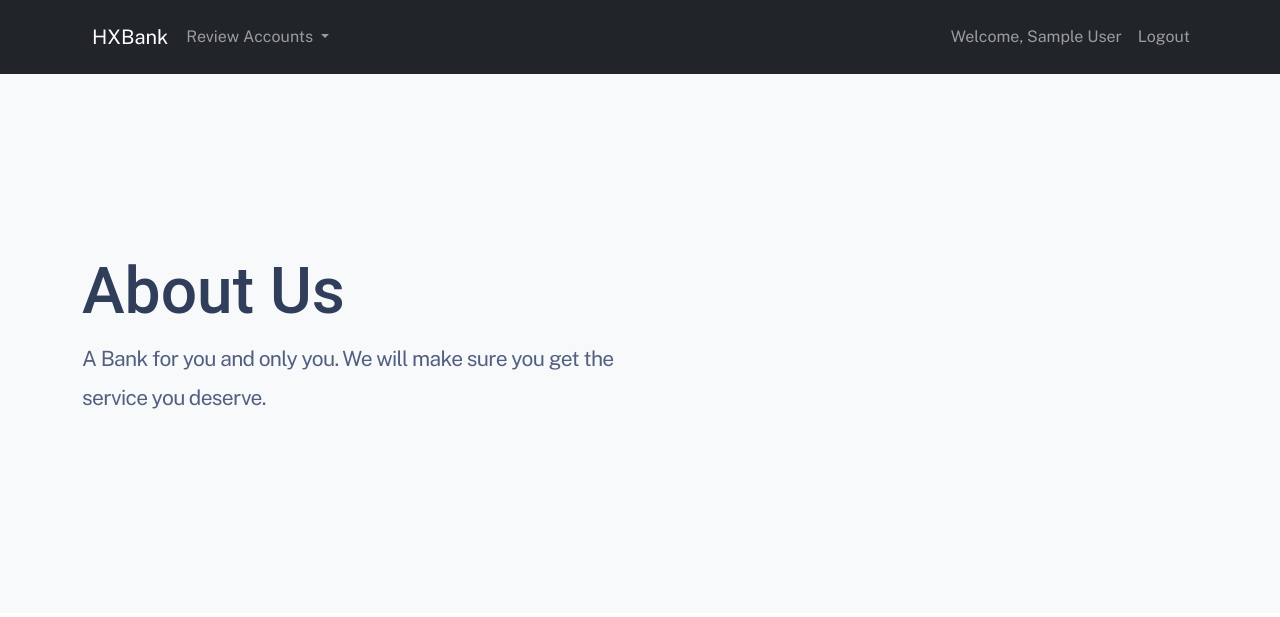
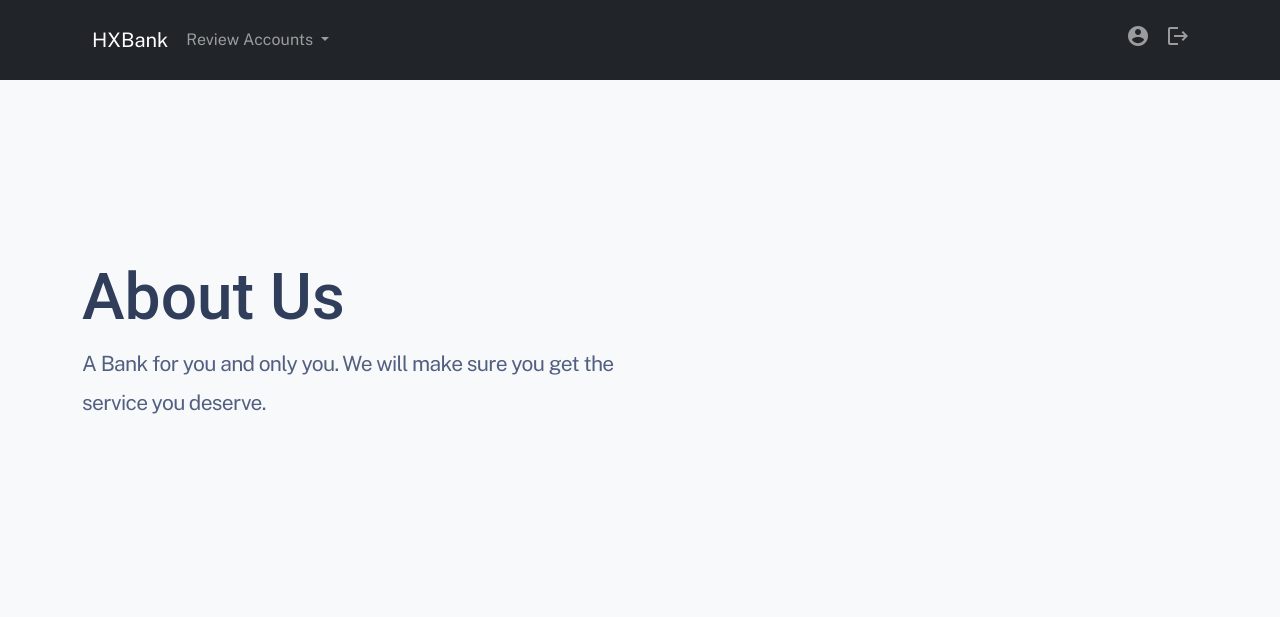
Before and after one commit to Jaspzx/ICT3203_HXBank, a Flask app: page /about in a window 1280 px wide. Shown: the top 617 px of the page. Run offline with Flask 2, Linux system fonts and the light colour scheme; a user stored in the database is signed in; tables that the repository leaves empty hold one stand-in row (values such as "Sample post").

Commit message:
material icon

```diff
--- a/webportal/templates/includes/navigation.html
+++ b/webportal/templates/includes/navigation.html
@@ -59,8 +59,8 @@
                 <a class="btn btn__primary" href="{{ url_for('views.register') }}">Open Account</a>
                 {% endif %}
                 {% if current_user.is_authenticated %}
-                <a class="nav-link" href="{{ url_for('views.profile') }}">Welcome, {{ current_user.firstname + " " + current_user.lastname }}</a>
-                <a class="nav-link" href="{{ url_for('views.logout') }}">Logout</a>
+                <a class="nav-link" href="{{ url_for('views.profile') }}"><span class="material-icons md-36 md-light">account_circle</span></a>
+                <a class="nav-link" href="{{ url_for('views.logout') }}"><span class="material-icons md-36 md-light">logout</span></a>
                 {% endif %}
                 </li>
             </ul>
--- a/webportal/templates/layouts/base.html
+++ b/webportal/templates/layouts/base.html
@@ -9,6 +9,10 @@
             href="https://fonts.googleapis.com/css2?family=Public+Sans&display=swap"
             rel="stylesheet"
     />
+
+    <link
+            href="https://fonts.googleapis.com/icon?family=Material+Icons"
+            rel="stylesheet">
 
     <link
             href="https://cdn.jsdelivr.net/npm/bootstrap@5.0.2/dist/css/bootstrap.min.css"
```
